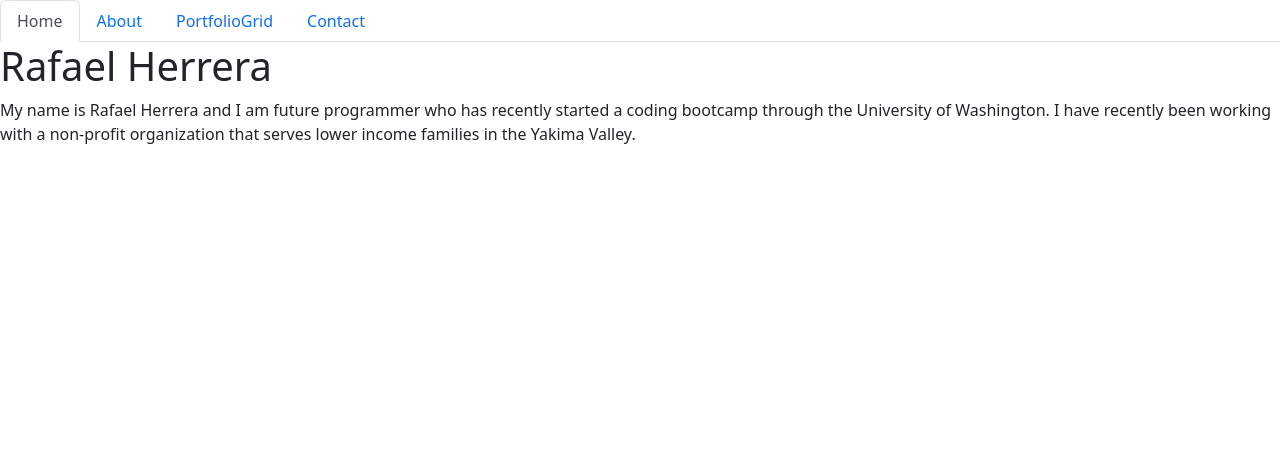
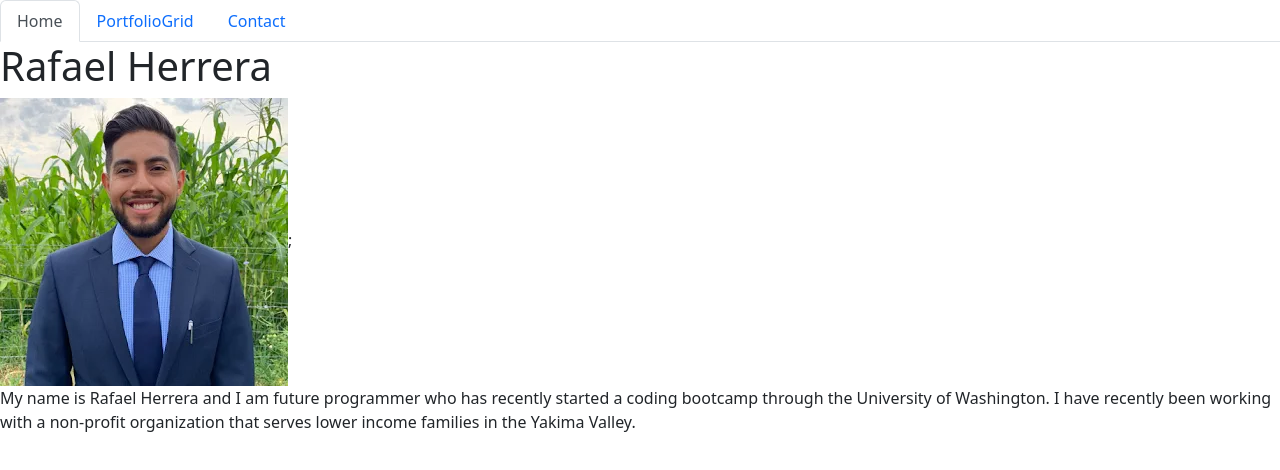
Before and after one commit to RafaelH731/react-portfolio, a React (Create React App) app in the folder portfolio/: page / in a window 1280 px wide. Shown: the top 470 px of the page. Built offline with nearby package versions, Linux system fonts and the light colour scheme.

Commit message:
styling and adding pictures to home page

```diff
--- a/portfolio/src/components/NavTabs.js
+++ b/portfolio/src/components/NavTabs.js
@@ -16,17 +16,7 @@ function NavTabs({ currentPage, handlePageChange }) {
           Home
         </a>
       </li>
-      <li className="nav-item">
-        <a
-          href="#about"
-          onClick={() => handlePageChange('About')}
-          //  TODO: Add a comment explaining what this logic is doing
 
-          className={currentPage === 'About' ? 'nav-link active' : 'nav-link'}
-        >
-          About
-        </a>
-      </li>
       <li className="nav-item">
         <a
           href="#PortfolioGrid"
--- a/portfolio/src/components/pages/About.js
+++ /dev/null
@@ -1,12 +0,0 @@
-import React from 'react';
-
-export default function About() {
-  return (
-    <div>
-      <h1>About Page</h1>
-      <p>
-      My name is Rafael Herrera and I am programmer who has recently started a coding bootcamp through the University of Washington. I have recently been working with a non-profit organization that serves lower income families in the Yakima Valley.
-      </p>
-    </div>
-  );
-}
--- a/portfolio/src/components/pages/Contact.js
+++ b/portfolio/src/components/pages/Contact.js
@@ -11,6 +11,7 @@ export default function Contact() {
 
   return (
     <div>
+      <h1> Click Me!</h1>
       <div
       onClick={() => openInNewTab('https://github.com/RafaelH731')}>
       <Icon.FilePersonFill color="royalblue" size={205} />
@@ -23,7 +24,7 @@ export default function Contact() {
       </div>
 
       <div
-      onClick={() => openInNewTab('https://github.com/RafaelH731')}>
+      onClick={() => openInNewTab('https://www.linkedin.com/in/rafael-herrera-016006238/')}>
       <Icon.Linkedin color="royalblue" size={205} />
       </div>
 
--- a/portfolio/src/components/pages/Home.js
+++ b/portfolio/src/components/pages/Home.js
@@ -5,8 +5,9 @@ import profilePic from "./img/profile-pic.webp"
 export default function Home() {
   return (
     <div>
-      <h1 img src={profilePic}>Rafael Herrera
+      <h1>Rafael Herrera
       </h1>
+      <img src={profilePic} alt="headshot" />;
       <p>
         My name is Rafael Herrera and I am future programmer who has recently started a
         coding bootcamp through the University of Washington. I have recently been working with a
--- a/portfolio/src/components/pages/PortfolioGrid.js
+++ b/portfolio/src/components/pages/PortfolioGrid.js
@@ -46,7 +46,7 @@ function PortfolioGrid() {
       {projects.map((_, idx) => (
         <Col key={idx}>
           <Card>
-            <a href={_.link} target={"_blank"}>
+            <a href={_.link} >
             <Card.Img
               variant="top"
               src={_.image}
--- a/portfolio/src/styles/Projects.css
+++ /dev/null
@@ -1,4 +0,0 @@
-.flex {
-    flex-direction: "row";
-    flex-wrap: wrap;
-}
```
